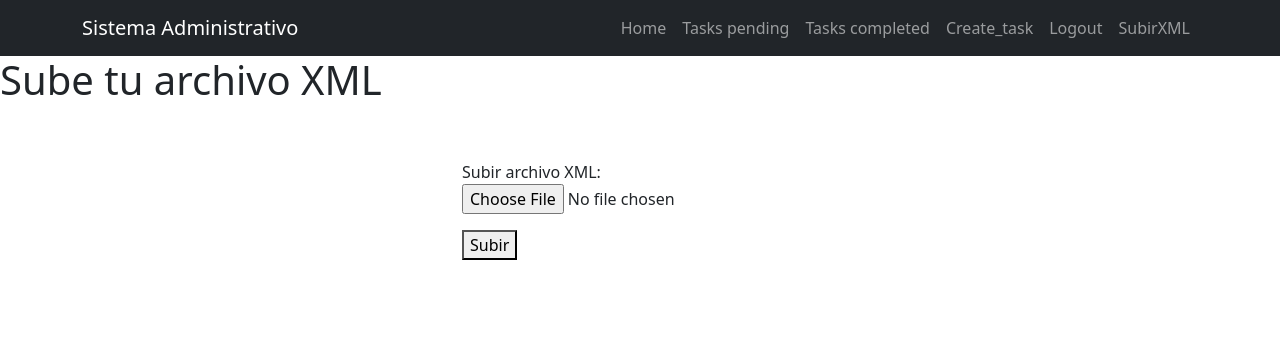
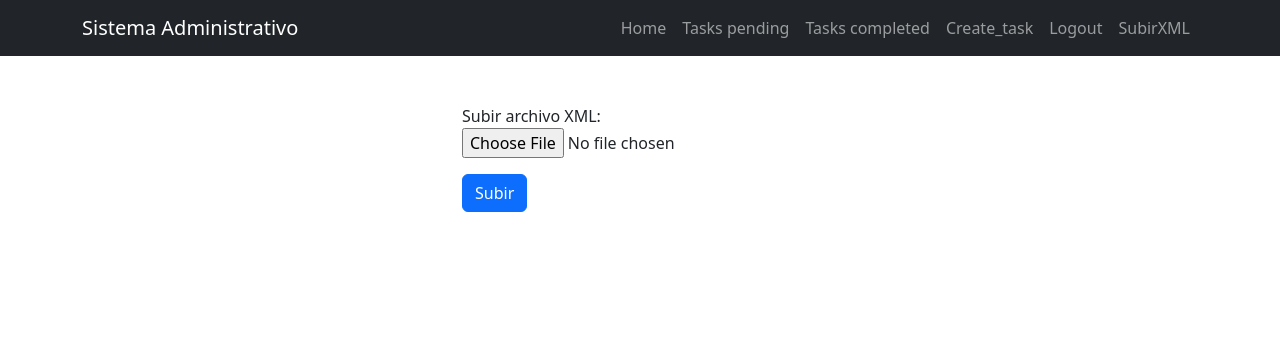
Before and after one commit to victornetroski/SistemaAdmin, a Django app: page /gestor_xml/ in a window 1280 px wide. Shown: the top 356 px of the page. Run offline with Django 5.2, Linux system fonts and the light colour scheme; the visitor is signed in with stand-in values (Sample User, id 1).

Commit message:
intento6

```diff
--- a/gestor_xml/templates/upload_xml.html
+++ b/gestor_xml/templates/upload_xml.html
@@ -1,8 +1,6 @@
 {% extends 'base.html' %}
 
 {% block content %}
-
-<h1>Sube tu archivo XML</h1>
 
 <main class="container">
     <div class="row">
@@ -10,7 +8,7 @@
             <form method="post" enctype="multipart/form-data">
                 {% csrf_token %}
                 {{ form.as_p }}
-                <button type="submit">Subir</button>
+                <button class="btn btn-primary" type="submit">Subir</button>
             </form>
         </div>
     </div>
```
